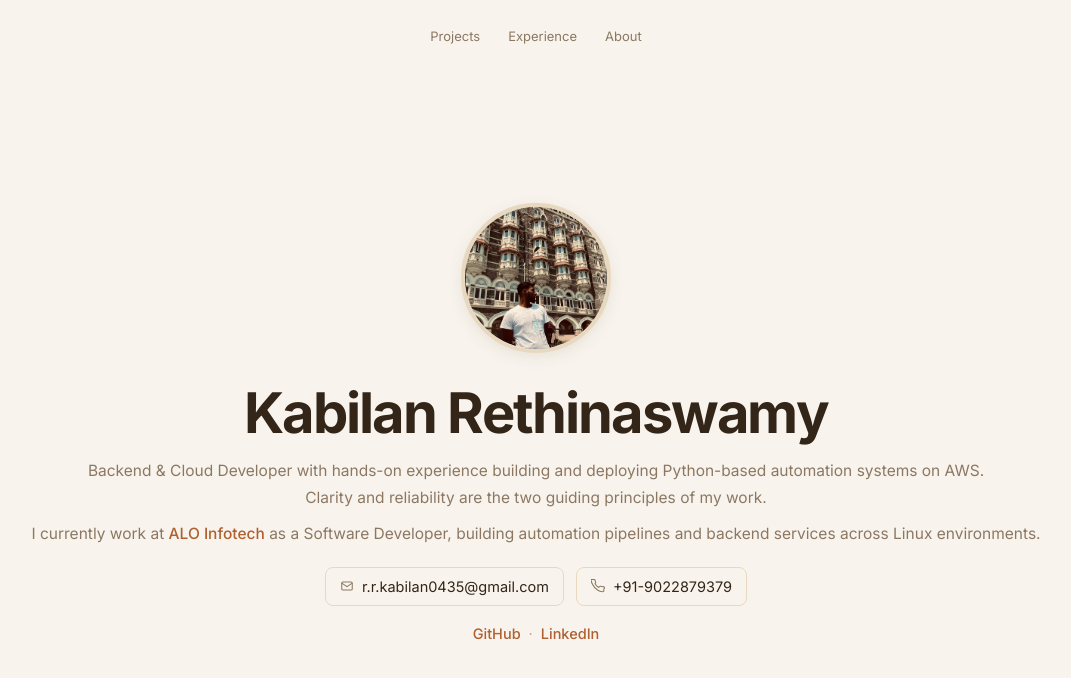
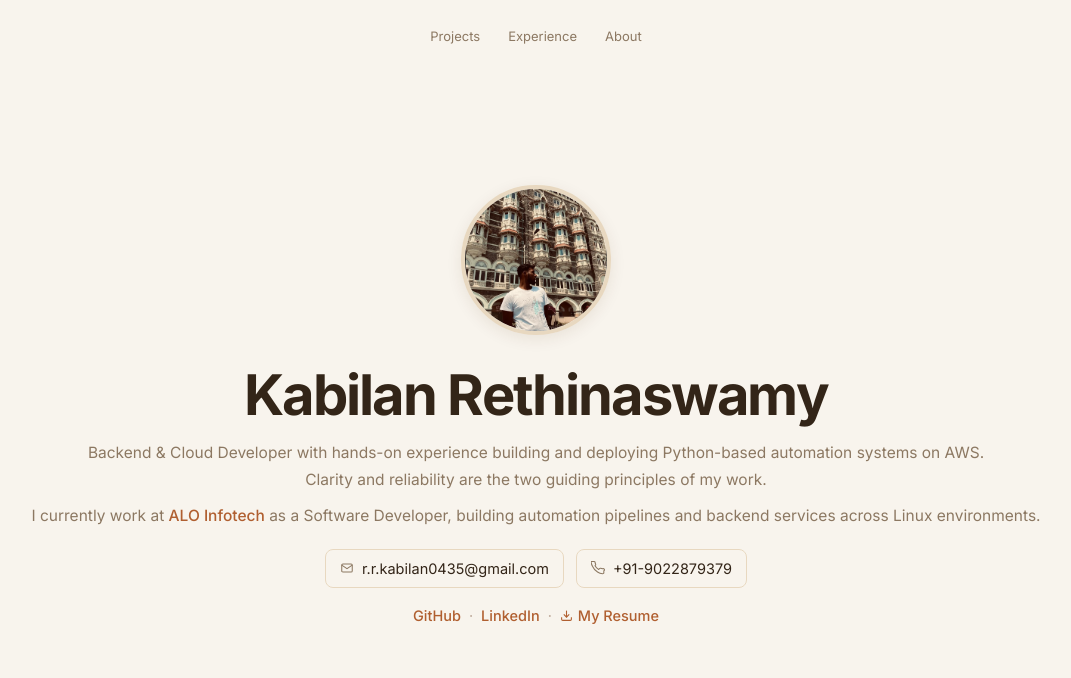
Before and after one commit to kabilannadar/Kabilan_Portfolio, a React (Vite) app: page / in a window 1280 px wide. Shown: the top 678 px of the page, without its empty margins (104-1175 px from the left). Built offline with nearby package versions, Linux system fonts and the light colour scheme; the HTML template or start-up script is replaced by a standard one.

Commit message:
Added logo transition in avatar

```diff
--- a/src/pages/Home.jsx
+++ b/src/pages/Home.jsx
@@ -1,9 +1,11 @@
+import { useState } from 'react';
 import { Link } from 'react-router-dom';
 import '../App.css';
 
 const NAME = 'Kabilan Rethinaswamy';
 
 export default function Home() {
+  const [avatarHovered, setAvatarHovered] = useState(false);
   return (
     <div
       className="page-enter home-page-container"
@@ -73,15 +75,42 @@ export default function Home() {
           maxWidth: '1200px',
           width: '100%',
           padding: '0 32px',
-          marginTop: '48px',
+          marginTop: '12px',
         }}
       >
         {/* Avatar */}
-        <div className="avatar-container">
+        <div
+          className="avatar-container"
+          onMouseEnter={() => setAvatarHovered(true)}
+          onMouseLeave={() => setAvatarHovered(false)}
+          style={{ cursor: 'pointer' }}
+        >
+          {/* Base avatar image */}
           <img
             src="/avatar.jpg"
             alt="Kabilan Rethinaswamy"
             className="avatar-img"
+            style={{
+              position: 'absolute',
+              objectFit: 'cover',
+              objectPosition: 'center 67%',
+              opacity: avatarHovered ? 0 : 1,
+              transition: 'opacity 0.45s ease',
+            }}
+          />
+          {/* K logo — fades in on hover */}
+          <img
+            src="/K_logo.png"
+            alt=""
+            className="avatar-img"
+            style={{
+              position: 'absolute',
+              objectFit: 'contain',
+              objectPosition: 'center',
+              background: 'var(--surface)',
+              opacity: avatarHovered ? 1 : 0,
+              transition: 'opacity 0.45s ease',
+            }}
           />
         </div>
 
@@ -244,6 +273,42 @@ export default function Home() {
           >
             LinkedIn
           </a>
+
+          <span
+            style={{
+              margin: '0 8px',
+              color: 'var(--text-muted)',
+            }}
+          >
+            ·
+          </span>
+
+          <a
+            href="/Kabilan_Rethinaswamy.pdf"
+            target="_blank"
+            rel="noreferrer"
+            style={{
+              display: 'inline-flex',
+              alignItems: 'center',
+              gap: '5px',
+              color: 'var(--accent)',
+              fontWeight: 500,
+            }}
+          >
+            <svg
+              width="13"
+              height="13"
+              fill="none"
+              stroke="currentColor"
+              strokeWidth="2"
+              viewBox="0 0 24 24"
+            >
+              <path d="M21 15v4a2 2 0 01-2 2H5a2 2 0 01-2-2v-4" />
+              <polyline points="7 10 12 15 17 10" />
+              <line x1="12" y1="15" x2="12" y2="3" />
+            </svg>
+            My Resume
+          </a>
         </div>
       </div>
     </div>
```
